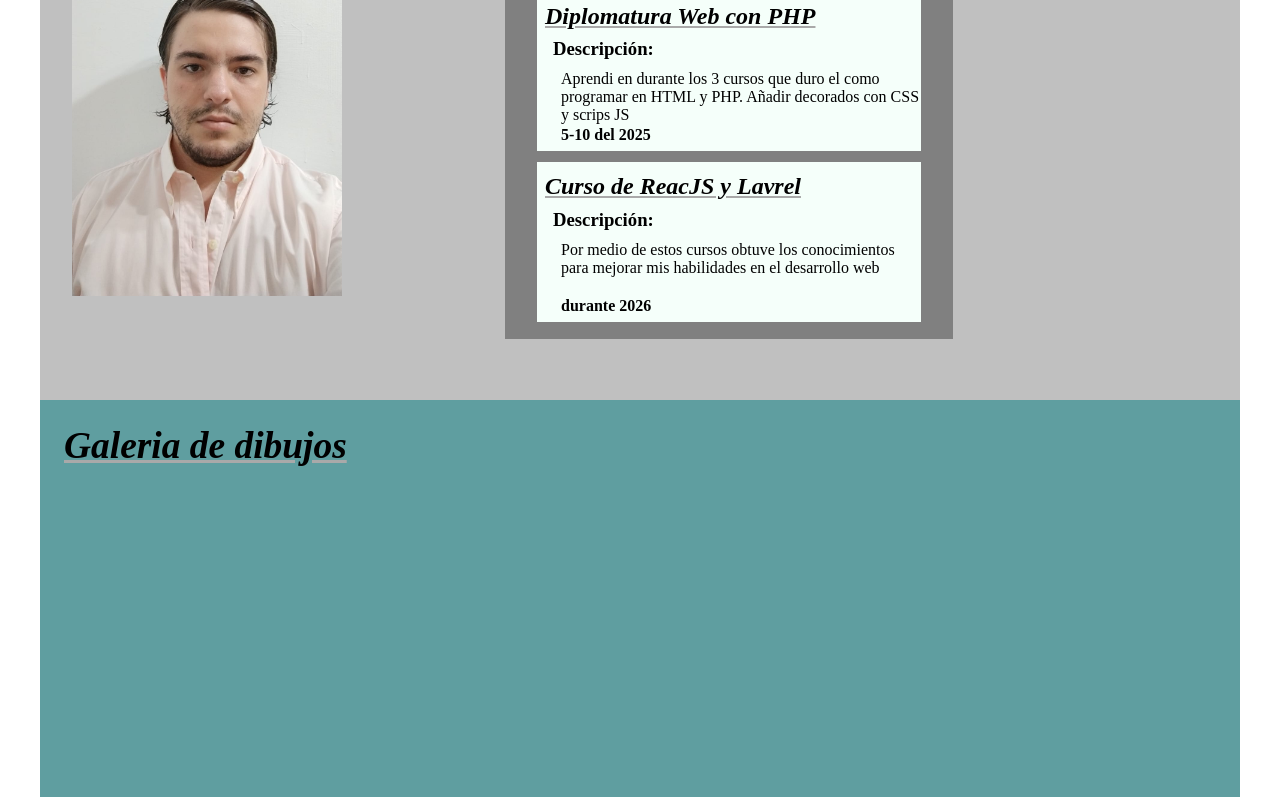
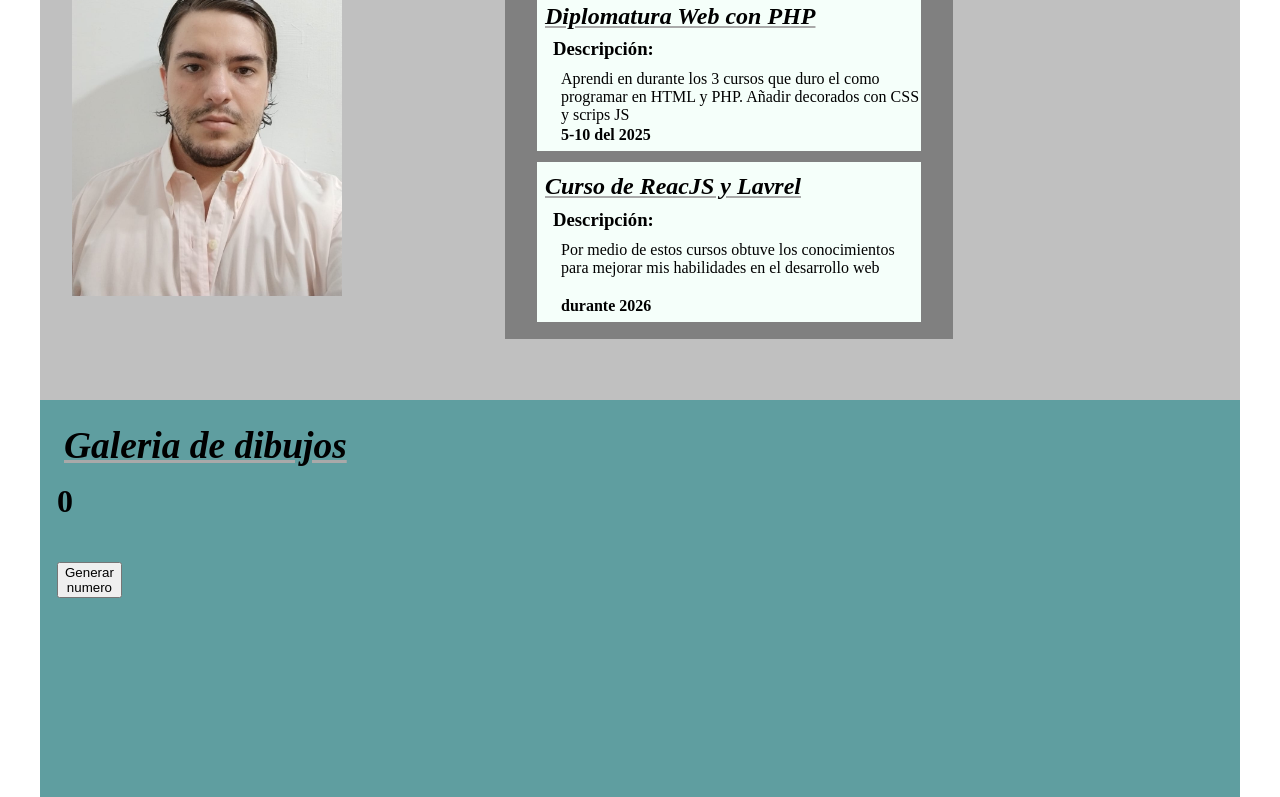
Before and after one commit to Robertsnights/my-app, a React (Vite) app: page / in a window 1280 px wide. Shown: the part 408-1205 px from the top of the page. Built offline with nearby package versions, Linux system fonts and the light colour scheme.

Commit message:
mas errores

```diff
--- /dev/null
+++ b/src/creadores/Generador.jsx
@@ -0,0 +1,15 @@
+import React, {useState} from 'react'
+export function Numeros(){
+	const [num, SetNumero] = useState(0)
+
+	const GenerarValor = ()=>{
+		const NuevoValor = Math.floor(Math.random()*10)+1;
+		SetNumero=NuevoValor;
+	}
+	return(
+		<div>
+			<h4>{num}</h4>
+			<button onClick={GenerarValor}>Generar numero</button>
+		</div>
+	)
+}
--- a/src/creadores/zonaCreador.jsx
+++ b/src/creadores/zonaCreador.jsx
@@ -1,4 +1,5 @@
 import './Creador.css'
+import {Numeros} from './Generador.jsx'
 export function DivText ({Titulo, Descripcion, anio}){
 	return(
 		<div className="Zona">
@@ -15,6 +16,7 @@ export function Galeria(){
 	return(
 		<div className="Espacio">
 			<h3 className="Titulo">Galeria de dibujos</h3>
+			<Numeros/>
 		</div>
 	)
 }
```
